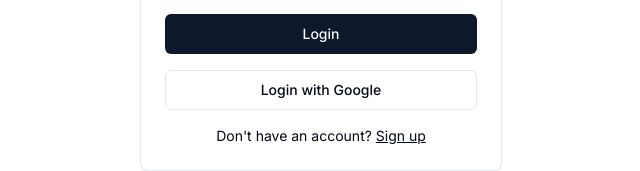
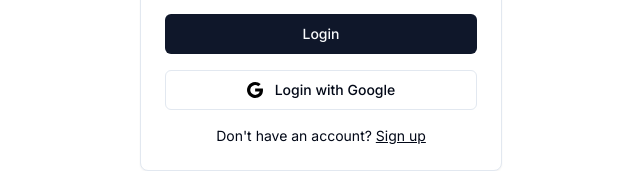
Before and after one commit to pawanbhayde/blogcms, a Next.js app: page /login in a window 1280 px wide. Shown: the part 442-613 px from the top of the page, without its empty margins (319-959 px from the left). Built offline with nearby package versions, Linux system fonts and the light colour scheme; no server answers.

Commit message:
Add Google login and signup icons

```diff
--- a/app/login/page.tsx
+++ b/app/login/page.tsx
@@ -14,6 +14,7 @@ import { Label } from "@/components/ui/label";
 import { useEffect, useState } from "react";
 import { supabase } from "@/lib/supabaseClient";
 import { useRouter } from "next/navigation";
+import { Icons } from "@/components/icons";
 
 const Login = () => {
   const [email, setEmail] = useState("");
@@ -114,8 +115,9 @@ const Login = () => {
               <Button
                 onClick={handleGoogleLogin}
                 variant="outline"
-                className="w-full"
+                className="w-full flex gap-3"
               >
+                <Icons.google />
                 Login with Google
               </Button>
             </div>
--- a/app/signup/page.tsx
+++ b/app/signup/page.tsx
@@ -14,6 +14,7 @@ import {
 import { Input } from "@/components/ui/input";
 import { Label } from "@/components/ui/label";
 import { useRouter } from "next/navigation";
+import { Icons } from "@/components/icons";
 
 const Signup = () => {
   const [email, setEmail] = useState("");
@@ -116,8 +117,9 @@ const Signup = () => {
               <Button
                 onClick={handleGoogleSignup}
                 variant="outline"
-                className="w-full"
+                className="w-full flex gap-3"
               >
+                <Icons.google />
                 Sign up with Google
               </Button>
             </div>
--- a/components/icons.tsx
+++ b/components/icons.tsx
@@ -226,4 +226,51 @@ export const Icons = {
       />
     </svg>
   ),
+  google: (props: IconProps) => (
+    <svg
+      width="16"
+      height="16"
+      viewBox="0 0 20 20"
+      version="1.1"
+      xmlns="http://www.w3.org/2000/svg"
+      fill="#000000"
+    >
+      <g id="SVGRepo_bgCarrier" stroke-width="0"></g>
+      <g
+        id="SVGRepo_tracerCarrier"
+        stroke-linecap="round"
+        stroke-linejoin="round"
+      ></g>
+      <g id="SVGRepo_iconCarrier">
+        {" "}
+        <title>google [#178]</title> <desc>Created with Sketch.</desc>{" "}
+        <defs> </defs>{" "}
+        <g
+          id="Page-1"
+          stroke="none"
+          stroke-width="1"
+          fill="none"
+          fill-rule="evenodd"
+        >
+          {" "}
+          <g
+            id="Dribbble-Light-Preview"
+            transform="translate(-300.000000, -7399.000000)"
+            fill="#000000"
+          >
+            {" "}
+            <g id="icons" transform="translate(56.000000, 160.000000)">
+              {" "}
+              <path
+                d="M263.821537,7247.00386 L254.211298,7247.00386 C254.211298,7248.0033 254.211298,7250.00218 254.205172,7251.00161 L259.774046,7251.00161 C259.560644,7252.00105 258.804036,7253.40026 257.734984,7254.10487 C257.733963,7254.10387 257.732942,7254.11086 257.7309,7254.10986 C256.309581,7255.04834 254.43389,7255.26122 253.041161,7254.98137 C250.85813,7254.54762 249.130492,7252.96451 248.429023,7250.95364 C248.433107,7250.95064 248.43617,7250.92266 248.439233,7250.92066 C248.000176,7249.67336 248.000176,7248.0033 248.439233,7247.00386 L248.438212,7247.00386 C249.003881,7245.1669 250.783592,7243.49084 252.969687,7243.0321 C254.727956,7242.65931 256.71188,7243.06308 258.170978,7244.42831 C258.36498,7244.23842 260.856372,7241.80579 261.043226,7241.6079 C256.0584,7237.09344 248.076756,7238.68155 245.090149,7244.51127 L245.089128,7244.51127 C245.089128,7244.51127 245.090149,7244.51127 245.084023,7244.52226 L245.084023,7244.52226 C243.606545,7247.38565 243.667809,7250.75975 245.094233,7253.48622 C245.090149,7253.48921 245.087086,7253.49121 245.084023,7253.49421 C246.376687,7256.0028 248.729215,7257.92672 251.563684,7258.6593 C254.574796,7259.44886 258.406843,7258.90916 260.973794,7256.58747 C260.974815,7256.58847 260.975836,7256.58947 260.976857,7256.59047 C263.15172,7254.63157 264.505648,7251.29445 263.821537,7247.00386"
+                id="google-[#178]"
+              >
+                {" "}
+              </path>{" "}
+            </g>{" "}
+          </g>{" "}
+        </g>{" "}
+      </g>
+    </svg>
+  ),
 };
```
